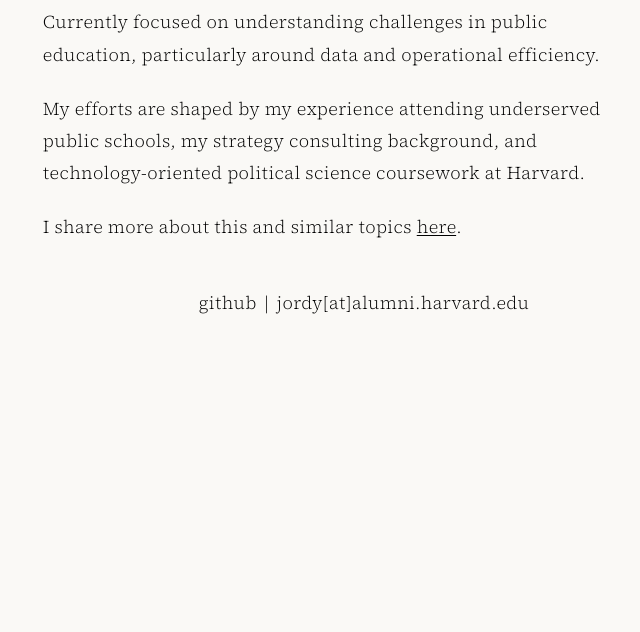
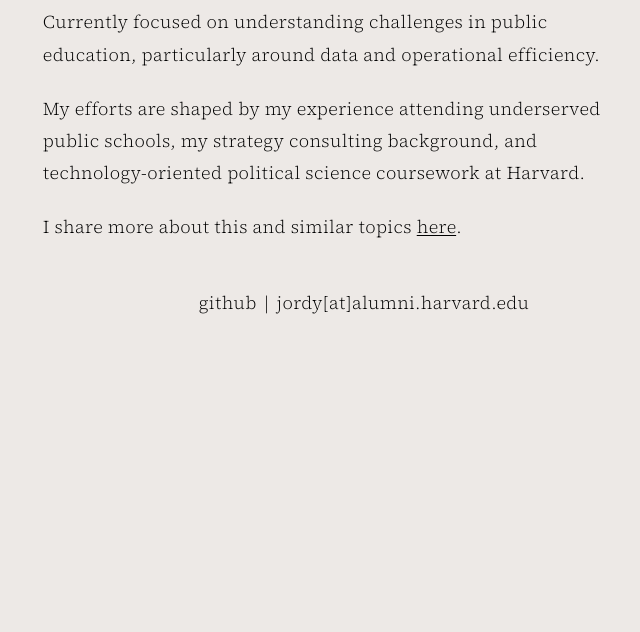
Before and after one commit to rodriguezjordyc/website, a plain HTML site: page index.html in a window 1280 px wide. Shown: the part 168-800 px from the top of the page, without its empty margins (276-916 px from the left). Drawn offline with Linux system fonts and the light colour scheme; a web font is replaced by a local one.

Commit message:
Update primary and secondary background colors in CSS variables for the light theme

```diff
--- a/style.css
+++ b/style.css
@@ -1,7 +1,7 @@
 /* CSS Variables - Single Light Theme */
 :root {
-    --bg-primary: #faf9f6;
-    --bg-secondary: #f0f0ed;
+    --bg-primary: #EDE9E6;
+    --bg-secondary: #EDE9E6;
     --text-primary: #000000;
     --transition: all 0.3s ease;
     --text-size-large: 1.25rem;
```
